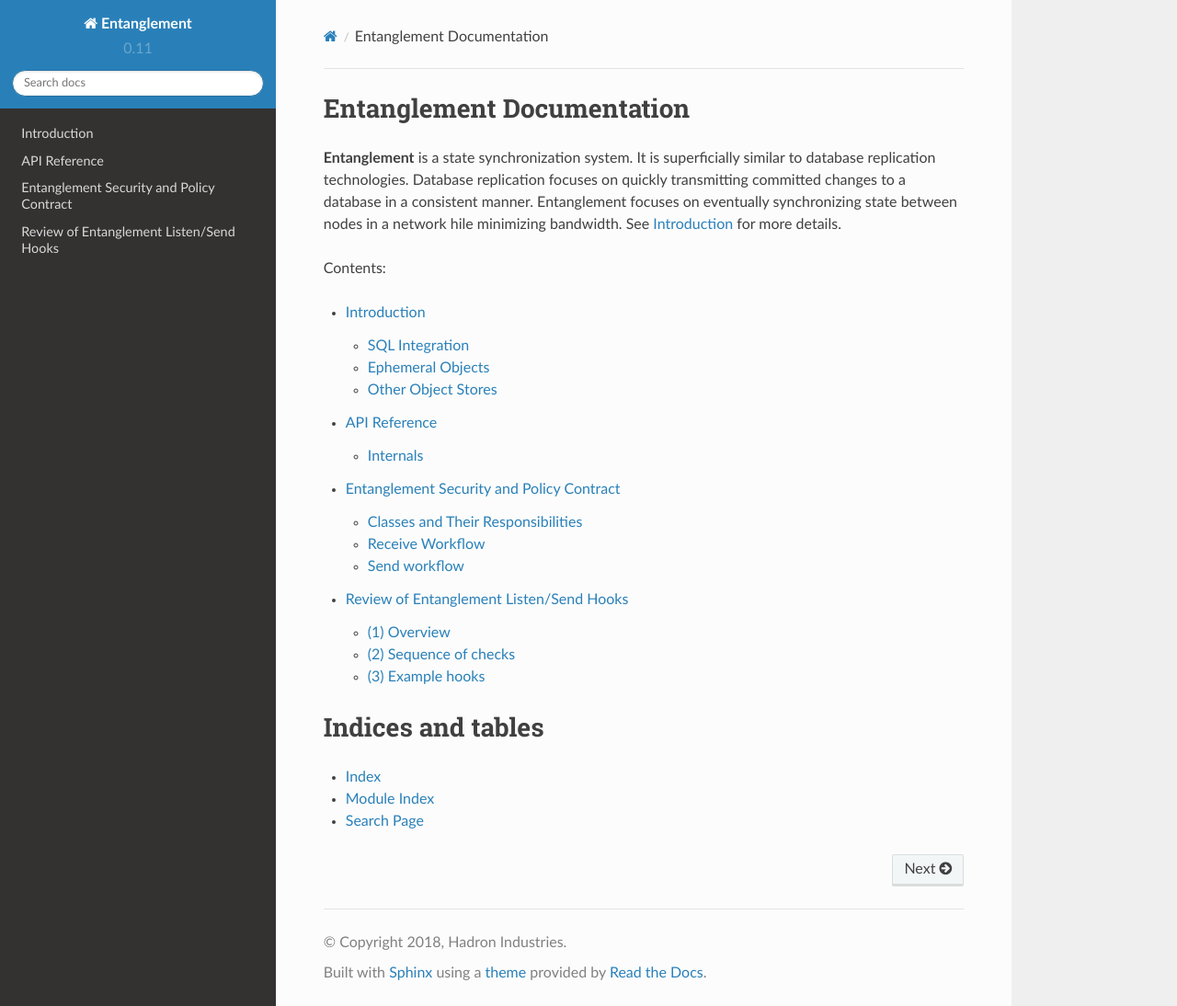
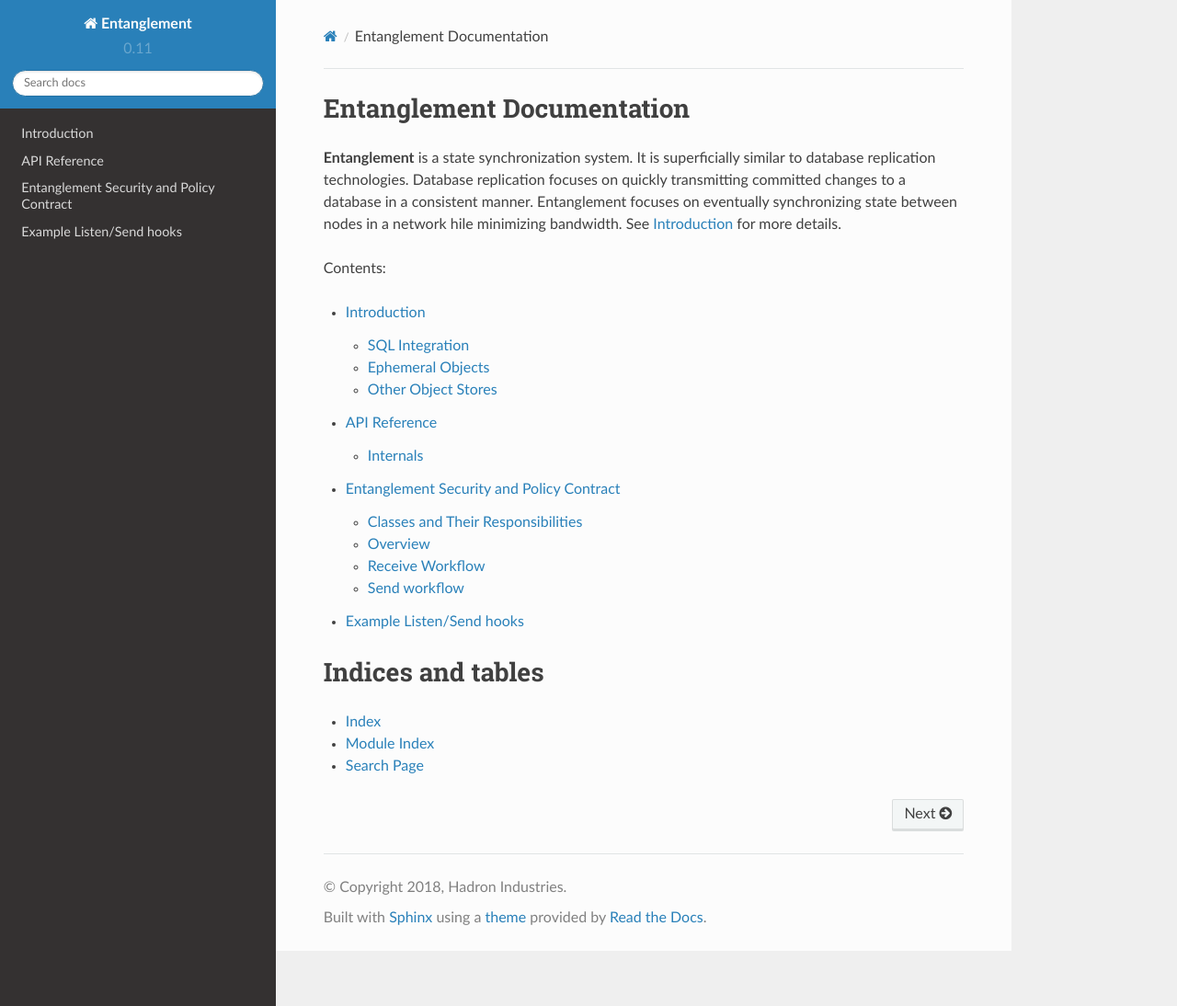
Before and after one commit to Hadron/entanglement, a Sphinx documentation site: the page built from docs/index.rst, in a window 1280 px wide and 1094 px high. Shown: the whole window at 92% size. Built offline with Sphinx 7.4.7 and the Read the Docs theme 2.0.0, drawn with Linux system fonts in a browser that asks for light colours; some of the changed lines change nothing that is shown.

Commit message:
Merge contract and send_listen_hooks
Merge Jeff's docs with mine.

Fixes GH-6

```diff
--- a/docs/contract.rst
+++ b/docs/contract.rst
@@ -1,11 +1,28 @@
+.. _contract:
+
 ##########################################
 Entanglement Security and Policy Contract
 ##########################################
 
-**Entanglement's** security and policy depend on a complex interaction of classes.  This describes the contract between these classes and callers of the Entanglement system.
+**Entanglement's** security and policy depend on a complex interaction of classes.  This describes the contract between these classes and callers of the Entanglement system.  In particular, this contract describes how to control:
+
+* What objects are sent where in an Entanglement system (*should_send*)
+
+* Which updates are received and accepted at various points in the system (*should_listen)*
+
+* How to get information about a connected endpoint to make policy decisions about it.
+
+
 
 Classes and Their Responsibilities
 ==================================
+
+`Synchronizable`
+----------------
+
+A Synchronizable is some object that can be synchronized.
+A Synchronizable type is responsible for any policy specific to that type.  In general it is best to minimize type-specific policy and instead put policy on a registry or destination; see below.
+
 
 `SyncManager` and `SyncServer`
 ------------------------------
@@ -28,7 +45,7 @@
 
 * Primary point for MAC policy
 
-* Path enforcement (for example making sure updates travel toward object owners)
+* Path enforcement (for example making sure updates travel toward object owners) and that non-owners do not impersonate owners.
 
 When used with an SQL instantiation, the *cls* parameter of :func:`!entanglement.sql.base.sync_manager_destinations()` can be used to override which class is used for SyncDestination to allow customization.
 
@@ -41,15 +58,19 @@
 
 * Logic about what to do with an object after it is synchronized--the logic specific to an operation--goes here.
 
-`Synchronizable`
-----------------
-
-A Synchronizable type is responsible for any policy specific to that type.
 
 `SyncProtocol`
 --------------
 
-An entirely internal class used for the network operations.  No application should need to import from ``entanglement.protocol``.
+The protocol is mostly an internal class.  It does have a few methods
+that allow querying the remote certificate for TLS-based connections.
+The protocol also supports storing information about the request that
+initiated a websocket connection in websocket applications.  As an
+example, user identity or session identity via cookies can be accessed
+on the `ws_handler` protocol.
+
+
+No application should need to import from ``entanglement.protocol``.
 This class performs no ACL checking.  On send, all policy is enforced before calling the object synchronization method.  On receive. as soon as the JSON is decoded, the resulting dictionary is turned over to the SyncManager.
 
 Applications MUST NOT call object synchronization methods on a protocol.
@@ -64,6 +85,49 @@
 * sync: floods a new or existing object's state out to recipients
 
 * forward: requests a set of changes (or a new object) be synchronized.  That is, a request to an object owner to consider creating or updating an object
+
+Overview
+========
+Both the *should_send* and *should_listen* workflows are codified in `SyncManager`::
+      def should_send(self, obj, destination, registry, sync_type, **info):
+        '''
+        1. destination.should_send( obj, **info):
+        2. registry.should_send( obj, **info):
+        3. obj.sync_should_send(**info):
+        '''
+
+    def should_listen(self, msg, cls, **info):
+        '''
+        1. sender.should_listen(msg, cls, **info) is not True:
+        2. registry.should_listen(msg, cls, **info)is not True:
+        3. cls.sync_should_listen(msg, **info) is not True:
+            * here cls is the entanglement object class
+        '''
+
+    def should_listen_constructed(self, obj, msg, **info):
+        '''
+        1. info['registry'].should_listen_constructed(obj, msg, **info)
+        2. obj.sync_should_listen_constructed(msg, **info)
+        '''
+
+Should_listen and Should_listen_constructed
+-------------------------------------------
+
+For the receive workflow, two sets of methods are provided:
+
+* *should_listen*
+
+* *should_listen_constructed*
+
+The first of these receives a message dictionary containing keys and their encoded values.  The class is available, but an instance of `Synchronizable` is not.
+The advantage of performing checks at this stage is that the attack surface can be reduced and performance increased if objects are rejected before they are constructed.
+
+The disadvantage is that many checks are easy to perform against constructed objects:
+
+* new values can be compared to old values
+
+* Database relationships are available; for example it is easy to look at the owner of an object.
+
 
 
 Receive Workflow
@@ -102,3 +166,11 @@
 
 Send workflow
 =============
+
+
+
+#. Destination::should_send
+#. SyncRegistry::should_send
+#. Object::sync_should_send
+
+The *should_send* methods can return ``True`` or ``False`` or raise.
--- a/docs/send-listen.rst
+++ b/docs/send-listen.rst
@@ -1,80 +1,18 @@
-Review of Entanglement Listen/Send Hooks
-========================================
-
-(1) Overview
-------------
-
-Entanglement has multiple hooks for controlling what messages are listened to and are sent to/from clients.
-
-Note that there are 4 main components involved
-
-* Object (a Synchronizable)
-* Destination
-* Protocol (ws_handler or socket)
-* SyncRegistry
-
-The root of this system can be seen in `network.py` for `SyncManager`, where the sequence of checks are:
-
-.. code-block:: python
-
-    def should_send(self, obj, destination, registry, sync_type, **info):
-        '''
-        1. destination.should_send( obj, **info):
-        2. registry.should_send( obj, **info):
-        3. obj.sync_should_send(**info):
-        '''
-
-    def should_listen(self, msg, cls, **info):
-        '''
-        1. sender.should_listen(msg, cls, **info) is not True:
-        2. registry.should_listen(msg, cls, **info)is not True:
-        3. cls.sync_should_listen(msg, **info) is not True:
-            * here cls is the entanglement object class
-        '''
-
-    def should_listen_constructed(self, obj, msg, **info):
-        '''
-        1. info['registry'].should_listen_constructed(obj, msg, **info)
-        2. obj.sync_should_listen_constructed(msg, **info)
-        '''
-
-
-(2) Sequence of checks
-----------------------
-
-The sequence of calls is the following:
-
-Incoming messages
-
-1. Destination::should_listen
-2. SyncRegistry::should_listen
-3. Object::sync_should_listen
-4. SyncRegistry::should_listen_constructed
-5. Object::sync_should_listen_constructed
-6. Object::sync_receive_constructed
-7. SyncRegistry:sync_receive
-
-Outgoing messages
-
-1. Destination::should_send
-2. SyncRegistry::should_send
-3. Object::sync_should_send
-
-
-(3) Example hooks
------------------
+Example Listen/Send hooks
+-------------------------
 
 The following 'skeleton' code shows the available methods that can be modified.
+See the `contract` for discussion of how these hooks are called.
 
 A few notes:
 
 * Use the super method on unhandled cases
-* Some methods return `True/False` while others should just raise `SyncUnauthorized` to reject
+* Send methods  return `True/False` while should_listen should just raise `SyncUnauthorized` to reject
 * Most methods have `**info/**kwargs` as input. These dictionaries have useful context info/references
 
 .. code-block:: python
 
-    class Registry:
+    class Registry(SyncRegistry):
 
         def should_listen(self, msg, cls, **info):
             # Custom code return True/False
@@ -84,16 +22,15 @@
             # Custom code return True/False
             return super().should_listen_constructed(obj,msg,**info)
 
-        def sync_receive(self, obj, operation, **info):
+        def incoming_sync(self, obj, operation, **info):
             # Custom code
-            super().sync_receive(obj, operation = operation, **info)
 
         def should_send(self, obj, destination, **info):
             # Custom code return True/False
             return super().should_send(obj, destination, **info)
 
 
-    class EntanglementObject:
+    class EntanglementObject(Synchronizable):
 
         @classmethod
         def sync_should_listen(cls, msg, **info):
@@ -121,7 +58,7 @@
             # Custom code return True/False
 
 
-    class Destination:
+    class Destination(SyncDestination):
 
         def should_listen(self, msg, cls, **info):
             protocol = info.get('protocol')
@@ -139,6 +76,9 @@
 
         async def connected(self, manager, *args, **kwargs):
             res = await super().connected(manager, *args, **kwargs)
+            # Note that until connected returns, outgoing syncs do not
+            # go to this destination unless the destination is
+            # explicitly listed in the call to synchronize
 
             ws_handler = self.protocol.ws_handler
             return res
```
